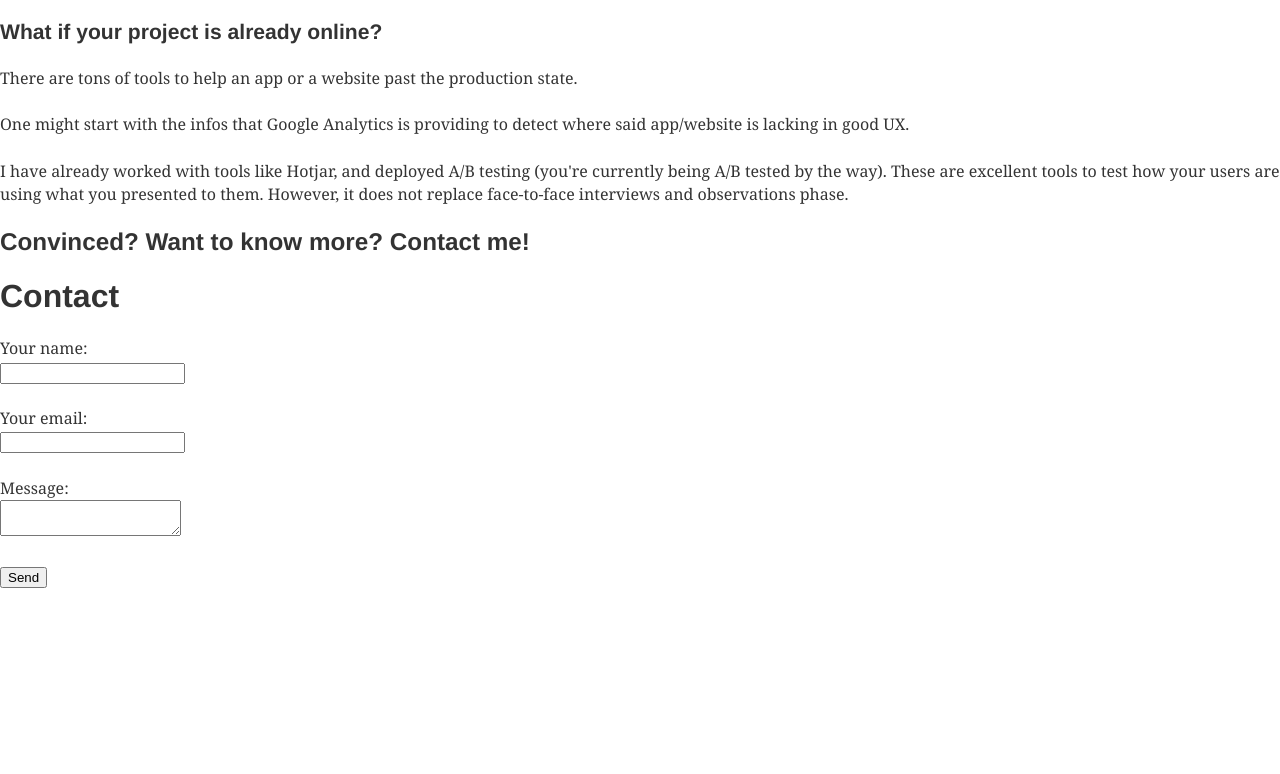
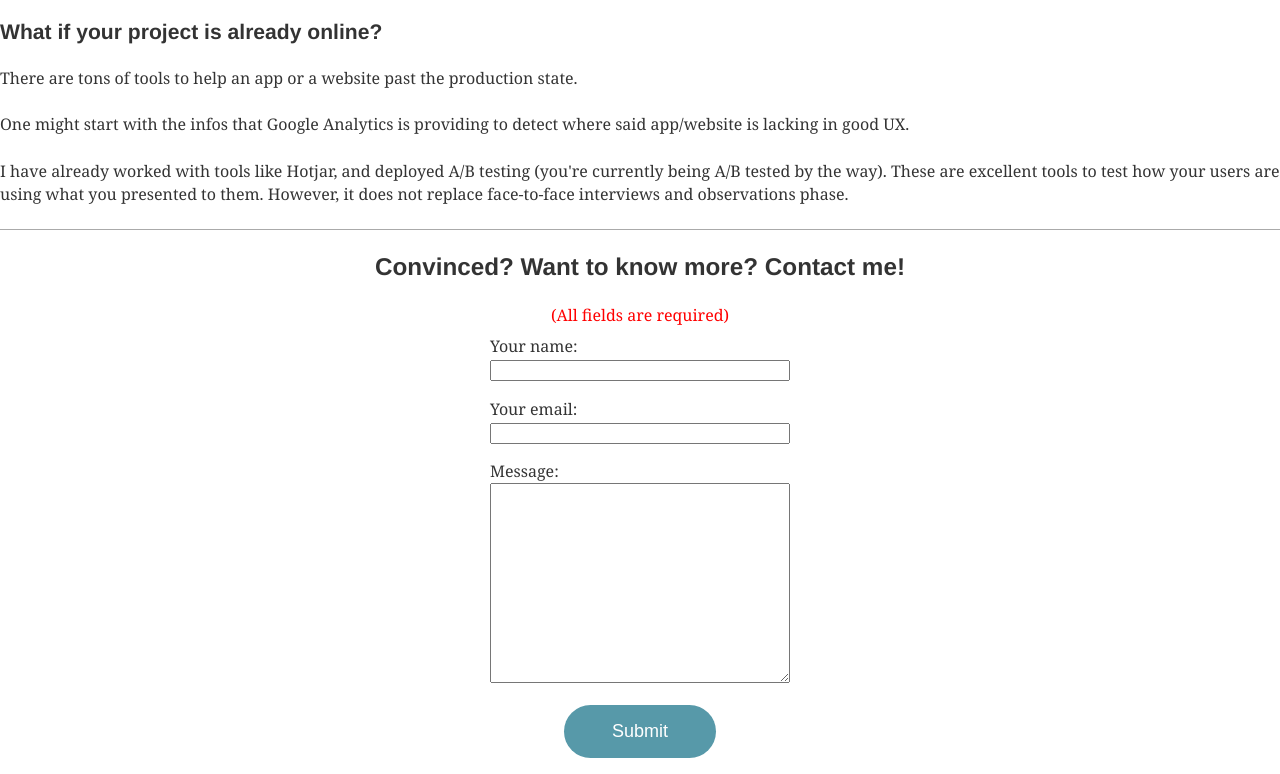
Before and after one commit to Nhiokh/GatsbyBlog, a Gatsby site: page /page-2 in a window 1280 px wide. Shown: the part 2044-2818 px from the top of the page. Before the commit the page ends 2655 px from the top, so only its background shows below. Built offline with nearby package versions, Linux system fonts and the light colour scheme; Gatsby itself is replaced by a stand-in of ours; what typography-theme-fairy-gates would draw is missing.

Commit message:
Refine Contact form

```diff
--- /dev/null
+++ b/src/components/Contact/contact.scss
@@ -0,0 +1,23 @@
+form p {
+  margin-bottom: 16px;
+}
+
+.form-button {
+  -webkit-border-radius: 28;
+  -moz-border-radius: 28;
+  border-radius: 28px;
+  color: #ffffff;
+  font-size: 18px;
+  background: #5799a9;
+  padding: 16px 48px 16px 48px;
+  text-decoration: none;
+  border: none;
+  cursor: pointer;
+  transition: 0.2s
+}
+
+.form-button:hover {
+  background: #5dafbd;
+  text-decoration: none;
+  transition: 0.2s
+}
--- a/src/components/Contact/index.js
+++ b/src/components/Contact/index.js
@@ -1,6 +1,8 @@
 import React from "react";
 import Link from "gatsby-link";
 import Helmet from "react-helmet";
+
+import './contact.scss'
 
 function encode(data) {
   return Object.keys(data)
@@ -52,7 +54,17 @@ export default class Contact extends React.Component {
   render() {
     return (
       <div>
-        <h1>Contact</h1>
+        <p
+          style={{
+            display:'flex',
+            justifyContent:'center',
+            fontSize:'16px',
+            color:'red',
+            marginBottom:8
+          }}
+        >
+          (All fields are required)
+        </p>
         <form
           name="contact"
           method="post"
@@ -60,6 +72,12 @@ export default class Contact extends React.Component {
           data-netlify="true"
           data-netlify-honeypot="bot-field"
           onSubmit={this.handleSubmit}
+          style={{
+            display:'flex',
+            flexDirection:'column',
+            alignItems:'center',
+            marginBottom:0
+          }}
         >
           <p hidden>
             <label>
@@ -69,23 +87,50 @@ export default class Contact extends React.Component {
           <p>
             <label>
               Your name:<br />
-            <input type="text" name="name" onChange={this.handleChange} value={this.state.name}/>
+            <input
+              type="text" name="name"
+              onChange={this.handleChange}
+              value={this.state.name}
+              style={{
+                width:300
+              }}
+            />
             </label>
           </p>
           <p>
             <label>
               Your email:<br />
-              <input type="email" name="email" onChange={this.handleChange} value={this.state.email}/>
+              <input
+                type="email"
+                name="email"
+                onChange={this.handleChange}
+                value={this.state.email}
+                style={{
+                  width:300
+                }}
+              />
             </label>
           </p>
           <p>
             <label>
               Message:<br />
-              <textarea name="message" onChange={this.handleChange} value={this.state.message}/>
+              <textarea name="message"
+                onChange={this.handleChange}
+                value={this.state.message}
+                style={{
+                  width:300,
+                  height:200
+                }}
+              />
             </label>
           </p>
           <p>
-            <button type="submit">Send</button>
+            <button
+              type="submit"
+              className="form-button"
+            >
+              Submit
+            </button>
           </p>
         </form>
       </div>
--- a/src/pages/page-2.js
+++ b/src/pages/page-2.js
@@ -110,7 +110,15 @@ const SecondPage = () => (
       I have already worked with tools like Hotjar, and deployed A/B testing (you're currently being A/B tested by the way). These are excellent tools to test how your users are using what you presented to them.
       However, it does not replace face-to-face interviews and observations phase.
     </p>
-    <h2>Convinced? Want to know more? Contact me!</h2>
+    <h2
+      style={{
+        textAlign:'center',
+        borderTop: '1px solid #aaa',
+        paddingTop:'24px'
+      }}
+    >
+      Convinced? Want to know more? Contact me!
+    </h2>
     <Contact/>
   </div>
 )
```
